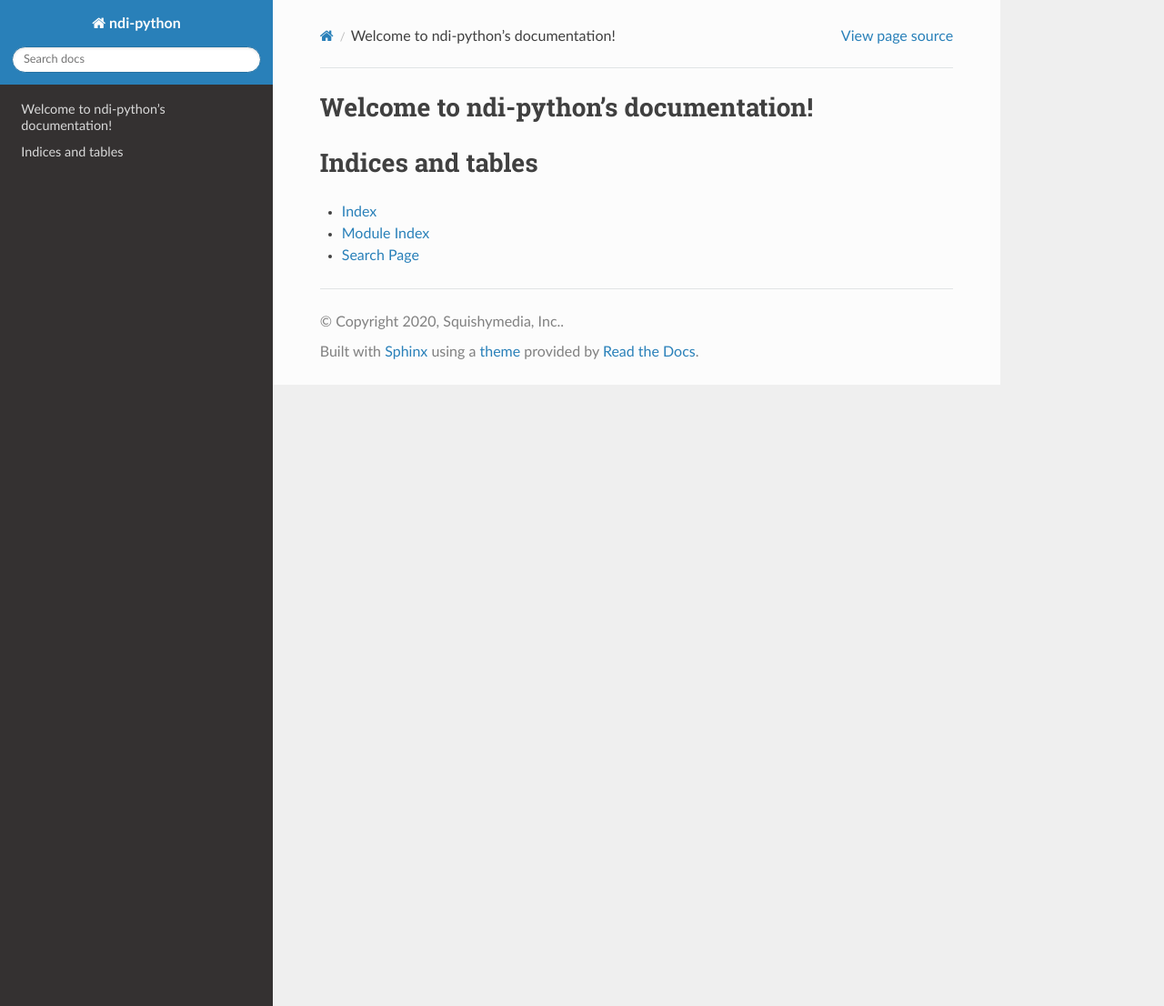
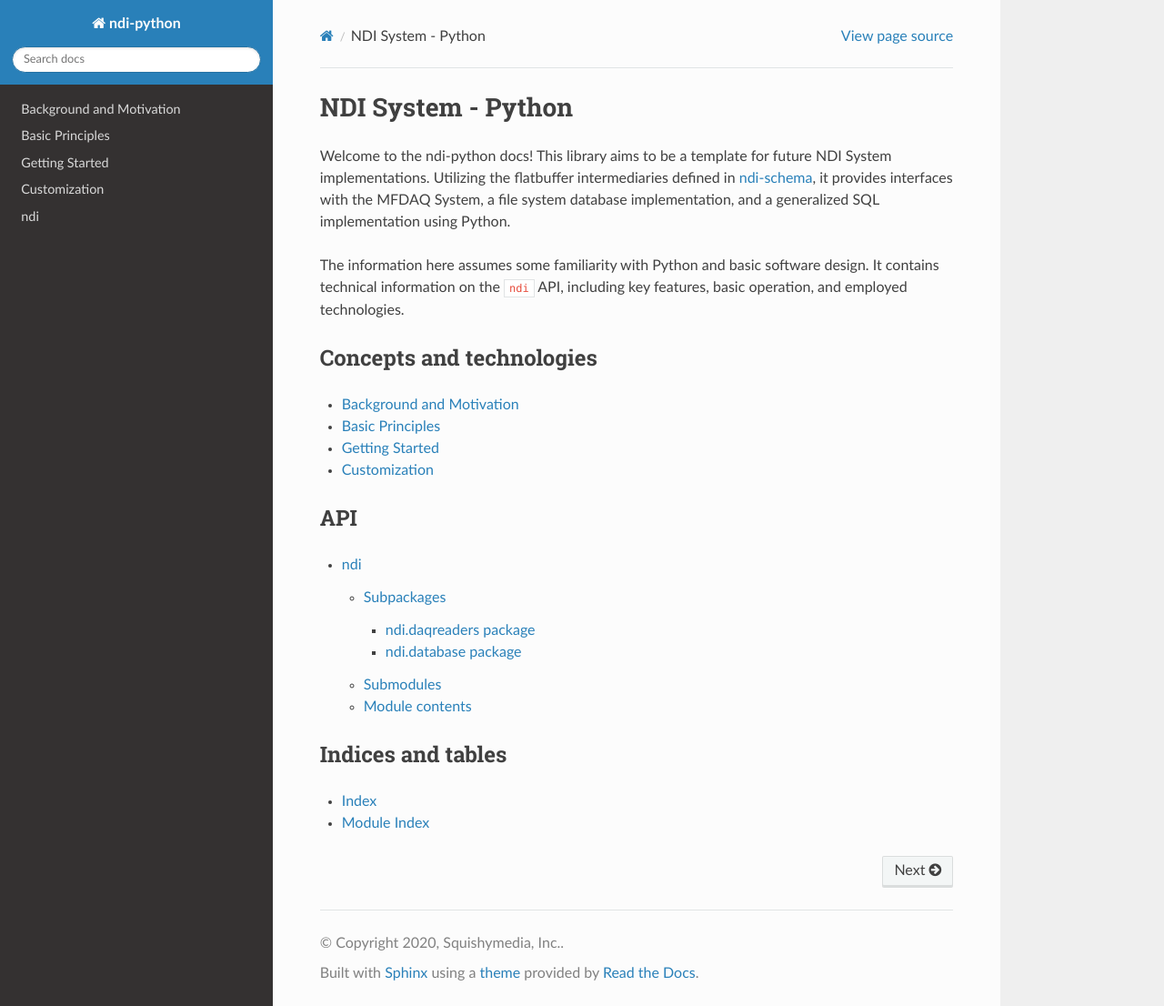
Before and after one commit to VH-Lab/NDI-python, a Sphinx documentation site: the page built from docs/source/index.rst, in a window 1280 px wide and 1106 px high. Shown: the whole window at 91% size. Built offline with Sphinx 7.4.7 and the Read the Docs theme 2.0.0, drawn with Linux system fonts in a browser that asks for light colours; pages that are not in the unit, such as notebooks, are missing from menus.

Commit message:
scaffold source framework

```diff
--- /dev/null
+++ b/docs/source/background.rst
@@ -0,0 +1,4 @@
+Background and Motivation
+*************************
+
+Too many custom systems out there!
--- /dev/null
+++ b/docs/source/basic_principles.rst
@@ -0,0 +1,4 @@
+Basic Principles
+****************
+
+Any NDI system will consist of a few basic parts: a DAQ reader, a database, ...
--- /dev/null
+++ b/docs/source/customization.rst
@@ -0,0 +1,2 @@
+Customization
+*************
--- /dev/null
+++ b/docs/source/getting_started.rst
@@ -0,0 +1,2 @@
+Getting Started
+***************
--- a/docs/source/index.rst
+++ b/docs/source/index.rst
@@ -3,13 +3,33 @@
    You can adapt this file completely to your liking, but it should at least
    contain the root `toctree` directive.
 
-Welcome to ndi-python's documentation!
-======================================
+NDI System - Python
+*******************
+
+Welcome to the ndi-python docs!
+This library aims to be a template for future NDI System implementations. Utilizing the flatbuffer intermediaries defined in `ndi-schema <https://sqm.io>`_, it provides interfaces with the MFDAQ System, a file system database implementation, and a generalized SQL implementation using Python.
+
+The information here assumes some familiarity with Python and basic software design. It contains technical information on the :code:`ndi` API, including key features, basic operation, and employed technologies.
+
+
+Concepts and technologies
+=========================
 
 .. toctree::
    :maxdepth: 2
-   :caption: Contents:
 
+   Background and Motivation<background>
+   Basic Principles<basic_principles>
+   Getting Started<getting_started>
+   Customization<customization>
+
+API
+==========
+
+.. toctree::
+   :maxdepth: 3
+
+   ndi<ndi>
 
 
 Indices and tables
@@ -17,4 +37,3 @@ Indices and tables
 
 * :ref:`genindex`
 * :ref:`modindex`
-* :ref:`search`
--- a/docs/source/ndi.daqreaders.rst
+++ b/docs/source/ndi.daqreaders.rst
@@ -4,8 +4,6 @@ ndi.daqreaders package
 Submodules
 ----------
 
-ndi.daqreaders.mock\_daq\_reader module
----------------------------------------
 
 .. automodule:: ndi.daqreaders.mock_daq_reader
    :members:
```
Also changed, not shown: docs/source/ndi.database.rst (+6 -6 lines), docs/source/ndi.rst (+0 -28 lines), 2 other files.
